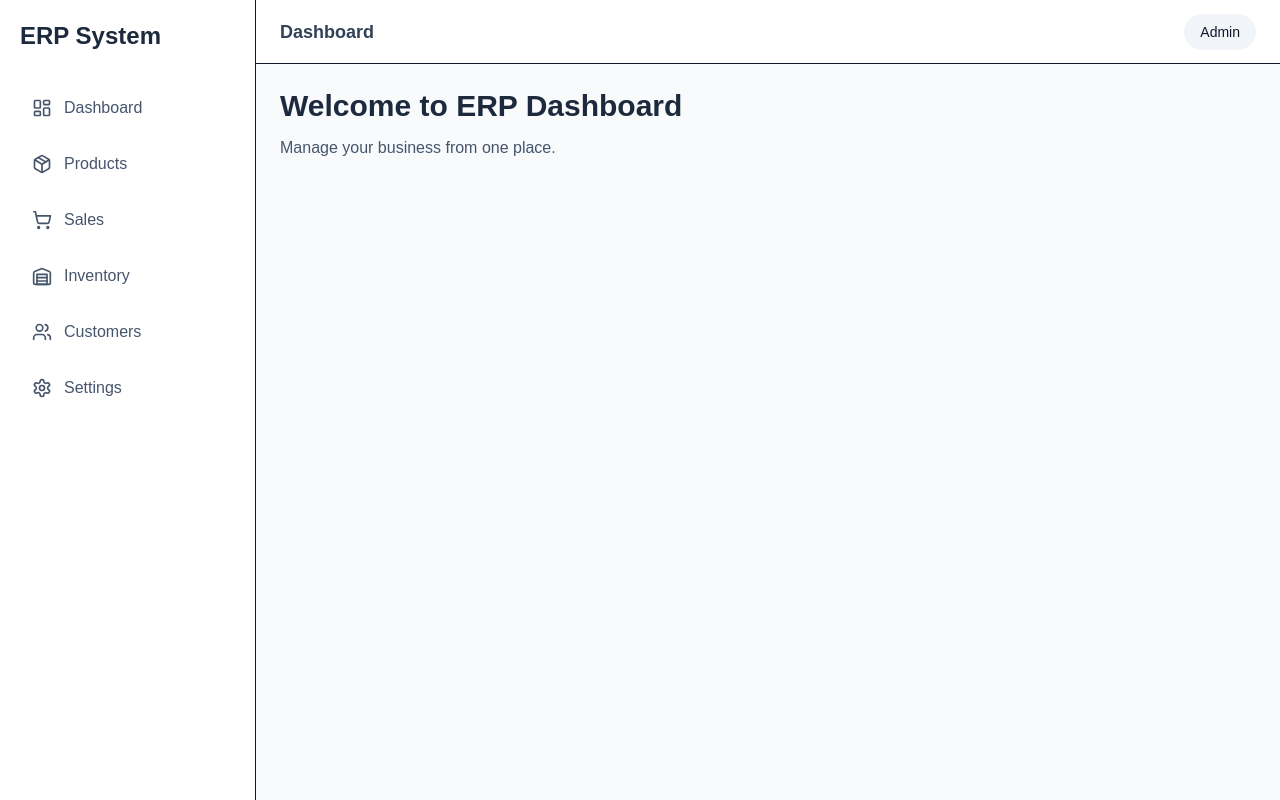
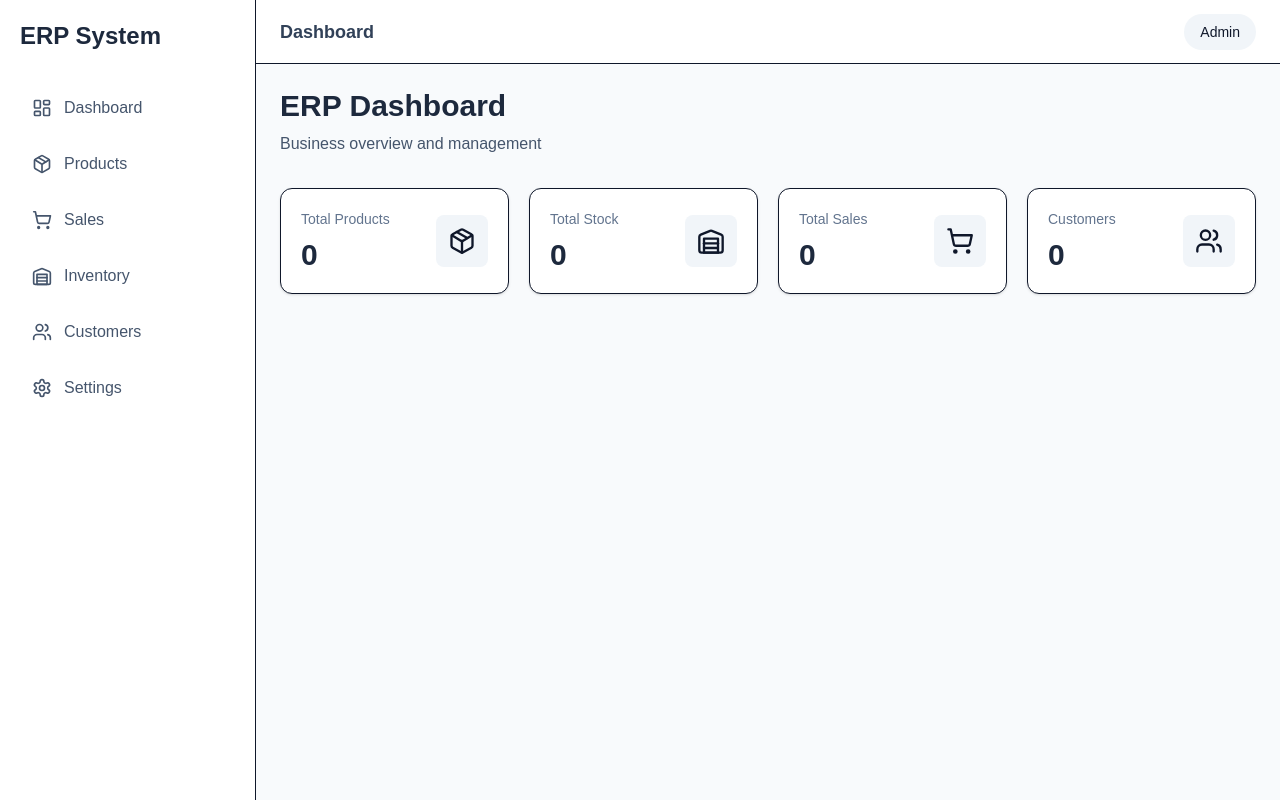
Before and after one commit to akashbaaniapp-code/erp-system, a Next.js app: page / in a window 1280 px wide. Built offline with nearby package versions, Linux system fonts and the light colour scheme.

Commit message:
Create ERP dashboard stat cards
Updated the welcome message and description for the ERP Dashboard. Added StatCard components for total products, stock, sales, and customers.

```diff
--- a/app/page.tsx
+++ b/app/page.tsx
@@ -1,13 +1,51 @@
+import {
+  Package,
+  Warehouse,
+  ShoppingCart,
+  Users,
+} from "lucide-react";
+
+import StatCard from "@/components/dashboard/stat-card";
+
 export default function Home() {
   return (
     <div>
       <h1 className="text-3xl font-bold text-slate-800">
-        Welcome to ERP Dashboard
+        ERP Dashboard
       </h1>
 
-      <p className="mt-3 text-slate-600">
-        Manage your business from one place.
+      <p className="mt-2 text-slate-600">
+        Business overview and management
       </p>
+
+
+      <div className="mt-8 grid gap-5 md:grid-cols-2 lg:grid-cols-4">
+
+        <StatCard
+          title="Total Products"
+          value="0"
+          icon={<Package size={28} />}
+        />
+
+        <StatCard
+          title="Total Stock"
+          value="0"
+          icon={<Warehouse size={28} />}
+        />
+
+        <StatCard
+          title="Total Sales"
+          value="0"
+          icon={<ShoppingCart size={28} />}
+        />
+
+        <StatCard
+          title="Customers"
+          value="0"
+          icon={<Users size={28} />}
+        />
+
+      </div>
     </div>
   );
 }
```
